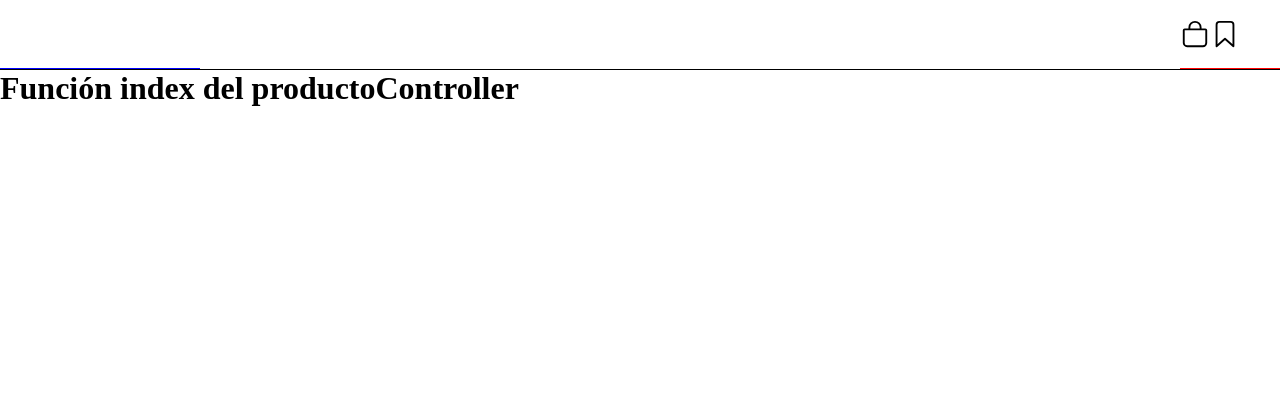
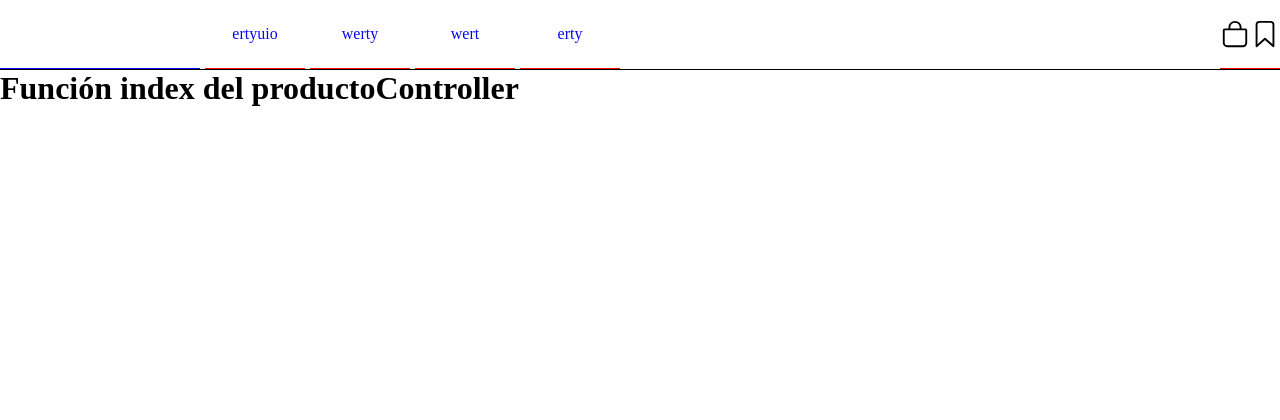
Before and after one commit to PReGarcia/Tienda-online, a PHP site: page /tienda-online/ in a window 1280 px wide. Shown: the top 420 px of the page. Run offline with PHP 8.4, Linux system fonts and the light colour scheme.

Commit message:
menu responsive

```diff
--- a/assets/css/_responsive.scss
+++ b/assets/css/_responsive.scss
@@ -3,16 +3,47 @@
 }
 
 @include media-lg{
+    #icons{
+        width: auto;
+    }
+
     .btn{
         display: none;
+        width: 0px;
     }
 
     #menu{
         visibility: visible;
+        position: static;
+        display: inline-block;
+        background: transparent;
+        height: 100%;
 
         ul{
             transform: translateX(0);
-            display: block;
+            height: 100%;
+            display: flex;
+            flex-direction: row;
+            flex-flow: row nowrap;
+            margin-left: 5px;
+
+            a{
+                display: block;
+                border-bottom: 1px solid red;
+                height: 100%;
+                width: 100px;
+                margin-right: 5px;
+                text-decoration: none;
+
+                :hover{
+                    color: white;
+                }
+
+                li{
+                    @include cover(100%);
+                    @include flexCenter('');
+                }
+            }
         }
     }
 }
--- a/assets/css/main.css
+++ b/assets/css/main.css
@@ -50,18 +50,6 @@ body {
   overflow-x: hidden;
 }
 
-@media screen and (min-width: 1024px) {
-  .btn {
-    display: none;
-  }
-  #menu {
-    visibility: visible;
-  }
-  #menu ul {
-    transform: translateX(0);
-    display: block;
-  }
-}
 /* HEADER */
 #header {
   width: 100%;
@@ -78,6 +66,7 @@ body {
   min-width: 100px;
   border-bottom: 1px solid blue;
   display: inline-block;
+  float: left;
 }
 
 #icons {
@@ -149,4 +138,48 @@ body {
   text-align: center;
 }
 
+@media screen and (min-width: 1024px) {
+  #icons {
+    width: auto;
+  }
+  .btn {
+    display: none;
+    width: 0px;
+  }
+  #menu {
+    visibility: visible;
+    position: static;
+    display: inline-block;
+    background: transparent;
+    height: 100%;
+  }
+  #menu ul {
+    transform: translateX(0);
+    height: 100%;
+    display: flex;
+    flex-direction: row;
+    flex-flow: row nowrap;
+    margin-left: 5px;
+  }
+  #menu ul a {
+    display: block;
+    border-bottom: 1px solid red;
+    height: 100%;
+    width: 100px;
+    margin-right: 5px;
+    text-decoration: none;
+  }
+  #menu ul a :hover {
+    color: white;
+  }
+  #menu ul a li {
+    width: 100%;
+    height: 100%;
+    display: flex;
+    flex-direction: "";
+    justify-content: center;
+    align-items: center;
+  }
+}
+
 /*# sourceMappingURL=main.css.map */
--- a/assets/css/main.scss
+++ b/assets/css/main.scss
@@ -5,7 +5,6 @@
 @import 'variables';
 @import 'mixins';
 @import 'functions';
-@import 'responsive';
 
 /* HEADER */
 
@@ -23,6 +22,7 @@
     min-width: 100px;
     border-bottom: 1px solid blue;
     display: inline-block;
+    float: left;
 }
 
 
@@ -99,3 +99,5 @@
     padding-bottom: 10px;
     text-align: center;
 }
+
+@import 'responsive';
```
Also changed, not shown: 1 other file.
